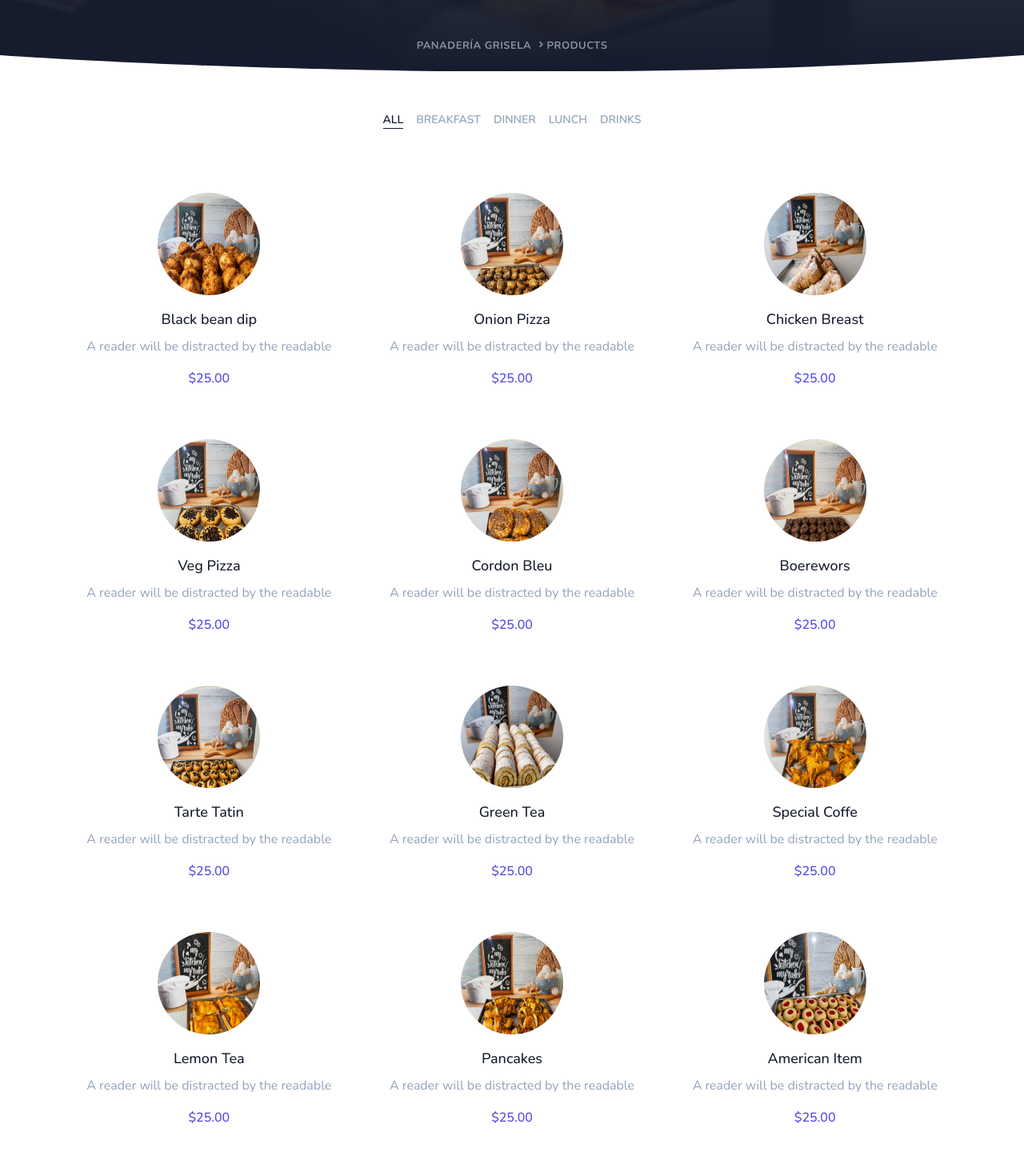
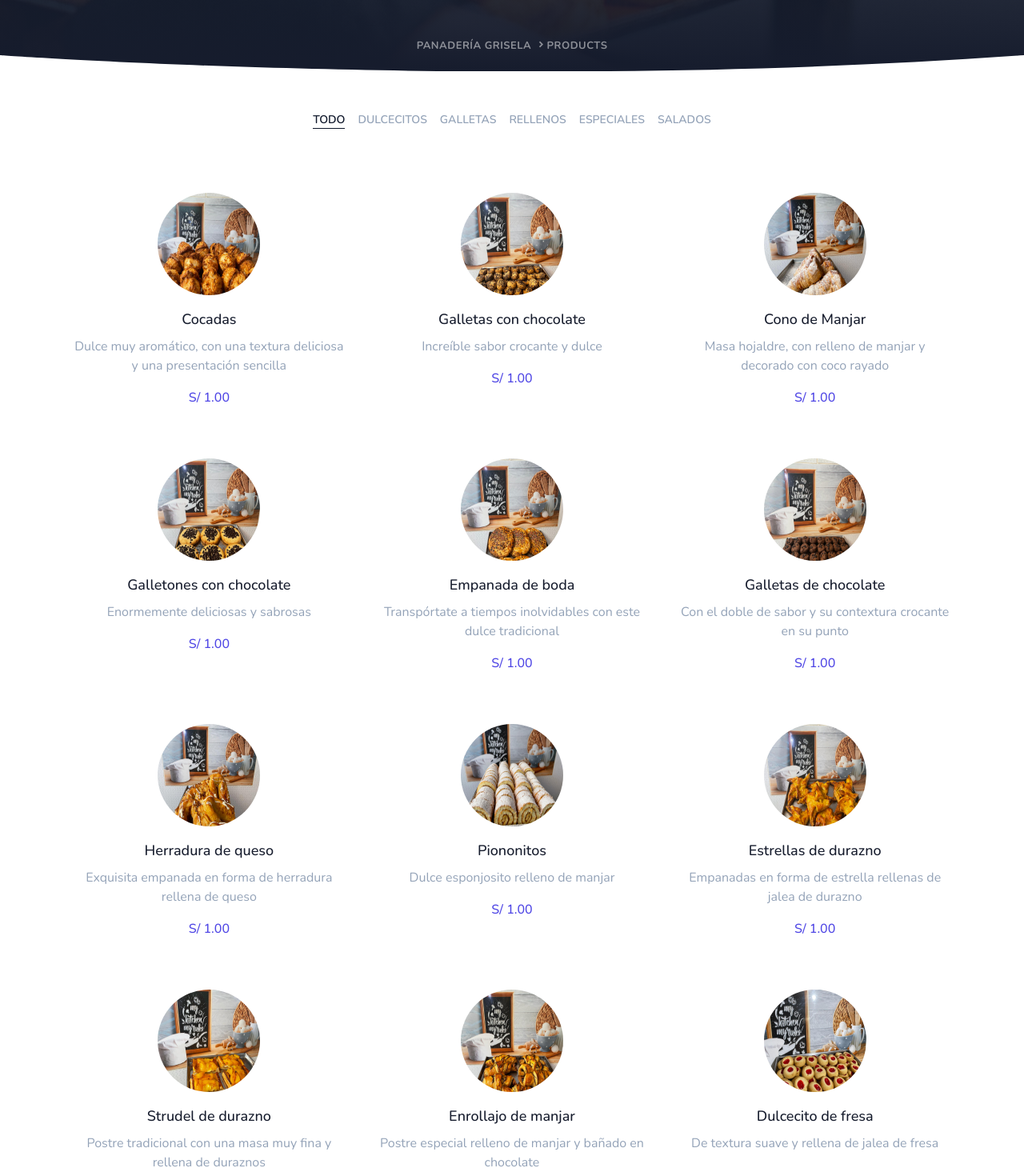
Before and after one commit to ebercalderon/bakery-project, a Next.js app: page /products in a window 1280 px wide. Shown: the part 360-1820 px from the top of the page at 80% size. Built offline with nearby package versions, Linux system fonts and the light colour scheme.

Commit message:
adding products

```diff
--- a/containers/Reservation.jsx
+++ b/containers/Order.jsx
@@ -24,7 +24,7 @@ const times = [
     '18:00',
 ];
 
-const Reservation = () => {
+const Order = () => {
     const {register, handleSubmit} = useForm();
 
     const submit = (data) => {
@@ -146,4 +146,4 @@ const Reservation = () => {
     );
 };
 
-export default Reservation;
+export default Order;
--- a/containers/MenuTitle.jsx
+++ b/containers/ProductTitle.jsx
@@ -1,4 +1,4 @@
-const MenuTitle = () => {
+const ProductTitle = () => {
     return (
         <section
             style={{
@@ -19,4 +19,4 @@ const MenuTitle = () => {
     );
 };
 
-export default MenuTitle;
+export default ProductTitle;
--- a/containers/Menu.jsx
+++ b/containers/Products.jsx
@@ -1,7 +1,7 @@
-import menuData from 'data/menu.data';
+import productData from 'data/product.data';
 import {useState} from 'react';
 
-const Menu = () => {
+const Products = () => {
     const [selectedCategory, setSelectedCategory] = useState(null);
     console.log('selec: ', selectedCategory);
     return (
@@ -18,9 +18,9 @@ const Menu = () => {
                   transition duration-500 ${!selectedCategory ? 'active' : ''}`}
                                     onClick={() => setSelectedCategory(null)}
                                 >
-                                    All
+                                    Todo
                                 </li>
-                                {[...new Set(menuData.map((item) => item.category))].map(
+                                {[...new Set(productData.map((item) => item.category))].map(
                                     (item, index) => (
                                         <li
                                             key={index}
@@ -44,7 +44,7 @@ const Menu = () => {
             </div>
             {/*end container*/}
             <div className='container mt-8 grid grid-cols-3 gap-4'>
-                {menuData
+                {productData
                     .filter((item) =>
                         selectedCategory === null
                             ? item
@@ -77,4 +77,4 @@ const Menu = () => {
     );
 };
 
-export default Menu;
+export default Products;
--- a/data/menu.data.js
+++ /dev/null
@@ -1,122 +0,0 @@
-export default [
-    {
-        id: 1,
-        title: 'Black bean dip',
-        text: 'A reader will be distracted by the readable',
-        price: '$25.00',
-        image: '/assets/images/food/1.jpg',
-        category: 'breakfast',
-    },
-    {
-        id: 2,
-        title: 'Onion Pizza',
-        text: 'A reader will be distracted by the readable',
-        price: '$25.00',
-        image: '/assets/images/food/2.jpg',
-        category: 'dinner',
-    },
-    {
-        id: 3,
-        title: 'Chicken Breast',
-        text: 'A reader will be distracted by the readable',
-        price: '$25.00',
-        image: '/assets/images/food/3.jpg',
-        category: 'dinner',
-    },
-    {
-        id: 4,
-        title: 'Veg Pizza',
-        text: 'A reader will be distracted by the readable',
-        price: '$25.00',
-        image: '/assets/images/food/4.jpg',
-        category: 'lunch',
-    },
-    {
-        id: 5,
-        title: 'Cordon Bleu',
-        text: 'A reader will be distracted by the readable',
-        price: '$25.00',
-        image: '/assets/images/food/5.jpg',
-        category: 'lunch',
-    },
-    {
-        id: 6,
-        title: 'Boerewors',
-        text: 'A reader will be distracted by the readable',
-        price: '$25.00',
-        image: '/assets/images/food/6.jpg',
-        category: 'lunch',
-    },
-    {
-        id: 7,
-        title: 'Tarte Tatin',
-        text: 'A reader will be distracted by the readable',
-        price: '$25.00',
-        image: '/assets/images/food/7.jpg',
-        category: 'breakfast',
-    },
-    {
-        id: 8,
-        title: 'Green Tea',
-        text: 'A reader will be distracted by the readable',
-        price: '$25.00',
-        image: '/assets/images/food/8.jpg',
-        category: 'drinks',
-    },
-    {
-        id: 9,
-        title: 'Special Coffe',
-        text: 'A reader will be distracted by the readable',
-        price: '$25.00',
-        image: '/assets/images/food/9.jpg',
-        category: 'drinks',
-    },
-    {
-        id: 10,
-        title: 'Lemon Tea',
-        text: 'A reader will be distracted by the readable',
-        price: '$25.00',
-        image: '/assets/images/food/10.jpg',
-        category: 'drinks',
-    },
-    {
-        id: 11,
-        title: 'Pancakes',
-        text: 'A reader will be distracted by the readable',
-        price: '$25.00',
-        image: '/assets/images/food/11.jpg',
-        category: 'breakfast',
-    },
-    {
-        id: 12,
-        title: 'American Item',
-        text: 'A reader will be distracted by the readable',
-        price: '$25.00',
-        image: '/assets/images/food/12.jpg',
-        category: 'dinner',
-    },
-    {
-        id: 13,
-        title: 'Country side Pizza',
-        text: 'A reader will be distracted by the readable',
-        price: '$25.00',
-        image: '/assets/images/food/13.jpg',
-        category: 'dinner',
-    },
-    {
-        id: 14,
-        title: 'Chilly garlic potato',
-        text: 'A reader will be distracted by the readable',
-        price: '$25.00',
-        image: '/assets/images/food/14.jpg',
-        category: 'lunch',
-    },
-    {
-        id: 15,
-        title: 'Brownie with vanilla',
-        text: 'A reader will be distracted by the readable',
-        price: '$25.00',
-        image: '/assets/images/food/15.jpg',
-        category: 'breakfast',
-    },
-];
--- /dev/null
+++ b/data/product.data.js
@@ -0,0 +1,121 @@
+export default [
+    {
+        id: 1,
+        title: 'Cocadas',
+        text: 'Dulce muy aromático, con una textura deliciosa y una presentación sencilla',
+        price: 'S/ 1.00',
+        image: '/assets/images/food/1.jpg',
+        category: 'Dulcecitos',
+    },
+    {
+        id: 2,
+        title: 'Galletas con chocolate',
+        text: 'Increíble sabor crocante y dulce',
+        price: 'S/ 1.00',
+        image: '/assets/images/food/2.jpg',
+        category: 'Galletas',
+    },
+    {
+        id: 3,
+        title: 'Cono de Manjar',
+        text: 'Masa hojaldre, con relleno de manjar y decorado con coco rayado',
+        price: 'S/ 1.00',
+        image: '/assets/images/food/3.jpg',
+        category: 'Rellenos',
+    },
+    {
+        id: 4,
+        title: 'Galletones con chocolate',
+        text: 'Enormemente deliciosas y sabrosas',
+        price: 'S/ 1.00',
+        image: '/assets/images/food/4.jpg',
+        category: 'Galletas',
+    },
+    {
+        id: 5,
+        title: 'Empanada de boda',
+        text: 'Transpórtate a tiempos inolvidables con este dulce tradicional',
+        price: 'S/ 1.00',
+        image: '/assets/images/food/5.jpg',
+        category: 'Especiales',
+    },
+    {
+        id: 6,
+        title: 'Galletas de chocolate',
+        text: 'Con el doble de sabor y su contextura crocante en su punto',
+        price: 'S/ 1.00',
+        image: '/assets/images/food/6.jpg',
+        category: 'Galletas',
+    },
+    {
+        id: 7,
+        title: 'Herradura de queso',
+        text: 'Exquisita empanada en forma de herradura rellena de queso',
+        price: 'S/ 1.00',
+        image: '/assets/images/food/7.jpg',
+        category: 'Salados',
+    },
+    {
+        id: 8,
+        title: 'Piononitos',
+        text: 'Dulce esponjosito relleno de manjar',
+        price: 'S/ 1.00',
+        image: '/assets/images/food/8.jpg',
+        category: 'Rellenos',
+    },
+    {
+        title: 'Estrellas de durazno',
+        text: 'Empanadas en forma de estrella rellenas de jalea de durazno',
+        price: 'S/ 1.00',
+        image: '/assets/images/food/9.jpg',
+        category: 'Rellenos',
+    },
+    {
+        id: 10,
+        title: 'Strudel de durazno',
+        text: 'Postre tradicional con una masa muy fina y rellena de duraznos',
+        price: 'S/ 1.00',
+        image: '/assets/images/food/10.jpg',
+        category: 'Especiales',
+    },
+    {
+        id: 11,
+        title: 'Enrollajo de manjar',
+        text: 'Postre especial relleno de manjar y bañado en chocolate',
+        price: 'S/ 1.00',
+        image: '/assets/images/food/11.jpg',
+        category: 'Especiales',
+    },
+    {
+        id: 12,
+        title: 'Dulcecito de fresa',
+        text: 'De textura suave y rellena de jalea de fresa',
+        price: 'S/ 1.00',
+        image: '/assets/images/food/12.jpg',
+        category: 'Dulcecitos',
+    },
+    {
+        id: 13,
+        title: 'Empanada mixta',
+        text: 'Perfecta para acompañar tus bebidas, rellena de chicharron prensado y queso derretido',
+        price: 'S/ 1.00',
+        image: '/assets/images/food/13.jpg',
+        category: 'Salados',
+    },
+    {
+        id: 14,
+        title: 'Strudel de manzana',
+        text: 'Postre tradicional con una masa muy fina y rellena de manzana',
+        price: 'S/ 1.00',
+        image: '/assets/images/food/14.jpg',
+        category: 'Especiales',
+    },
+    {
+        id: 15,
+        title: 'Panetón Tradicional',
+        text: 'Infaltable y delicioso, bollo de masa brioche enriquecido con pasas y frutas escarchadas.',
+        price: 'S/ 1.00',
+        image: '/assets/images/food/15.jpg',
+        category: 'Especiales',
+    },
+];
--- a/pages/index.js
+++ b/pages/index.js
@@ -1,8 +1,8 @@
 import AboutUs from 'containers/AboutUs';
 import Hero from 'containers/Hero';
-import MenuTitle from 'containers/MenuTitle';
-import Menu from 'containers/Menu';
-import Reservation from 'containers/Reservation';
+import ProductTitle from 'containers/ProductTitle';
+import Products from 'containers/Products';
+import Order from 'containers/Order';
 import Testimonials from 'containers/Testimonials';
 import Instagram from 'containers/Instagram';
 
@@ -12,9 +12,9 @@ export default function Home() {
             <div>
                 <Hero/>
                 <AboutUs/>
-                <MenuTitle/>
-                <Menu/>
-                <Reservation/>
+                <ProductTitle/>
+                <Products/>
+                <Order/>
                 <Testimonials/>
                 <Instagram/>
             </div>
--- a/pages/products/index.jsx
+++ b/pages/products/index.jsx
@@ -1,11 +1,11 @@
 import Breadcrumb from 'components/Breadcrumb';
-import Menu from 'containers/Menu';
+import Products from 'containers/Products';
 
 const MenuPage = () => {
     return (
         <>
             <Breadcrumb bgImage={'assets/images/cta.jpg'} title='NUESTROS PRODUCTOS' />
-            <Menu />
+            <Products />
         </>
     );
 };
```
Also changed, not shown: public/assets/images/food/7.jpg.
